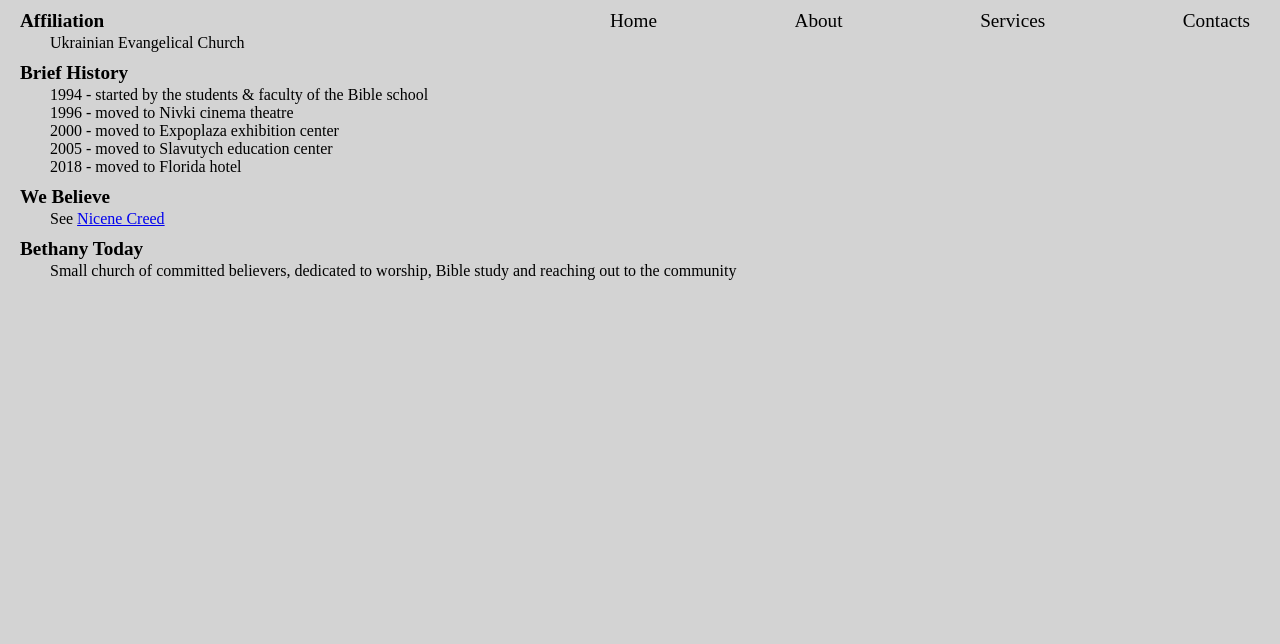
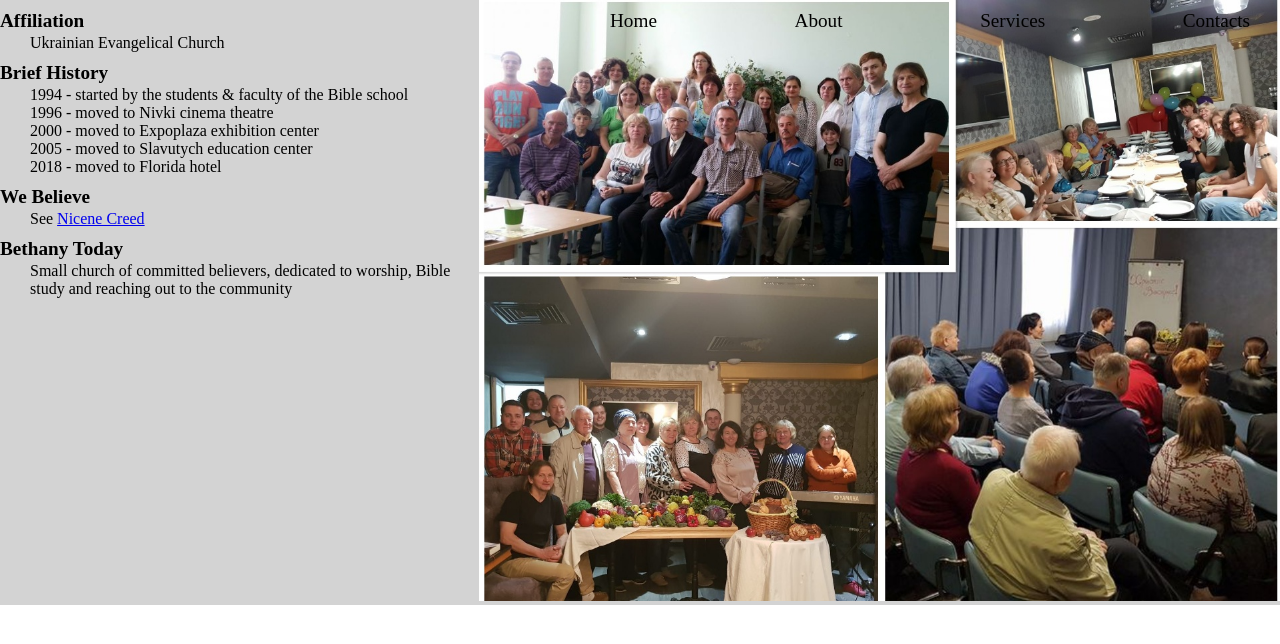
Before and after one commit to vikhulei/bethany_church, a React (Create React App) app: page /pages/about in a window 1280 px wide. Shown: the top 644 px of the page. Built offline with nearby package versions, Linux system fonts and the light colour scheme; a web font is replaced by a local one.

Commit message:
App.js cleaned

```diff
--- a/src/App.js
+++ b/src/App.js
@@ -10,17 +10,10 @@ import Services from "./pages/Services";
 import Contacts from "./pages/Contacts";
 
 const Wrapper = styled.div`
-  position: absolute;
-  width: 100vw;
-  height: 100vh;
-  display: flex;
   background-color: lightgray;
-  z-index: -99;
 `;
 
-const Pages = styled.div`
-  display: block;
-`;
+const Pages = styled.div``;
 
 export default function App() {
   const [mobileVersion, setMobileVersion] = useState(true);
--- a/src/pages/desktop/AboutDesk.js
+++ b/src/pages/desktop/AboutDesk.js
@@ -2,10 +2,15 @@ import React from "react";
 import styled from "styled-components";
 import collage from "../../assets/collage.jpg";
 
+const Wrapper = styled.div`
+  display: flex;
+  overflow: scroll;
+`;
+
 const TextWrapper = styled.div`
-  width: 100%;
+  /* width: 100%;
   height: 100%;
-  margin: 0 20px;
+  margin: 0 20px; */
 `;
 
 const Heading = styled.h2`
@@ -18,9 +23,9 @@ const MainText = styled.p`
 `;
 
 const PhotoWrapper = styled.div`
-  width: 100%;
-  margin: 30px 20px;
-  justify-content: center;
+  /* width: 100%;
+  margin: 30px 20px; */
+  /* justify-content: center; */
 `;
 
 const Photo = styled.img`
@@ -29,9 +34,13 @@ const Photo = styled.img`
   object-fit: contain;
 `;
 
+const Test = styled.div`
+  position: relative;
+`;
+
 const AboutDesk = () => {
   return (
-    <>
+    <Wrapper>
       <TextWrapper>
         <Heading>Affiliation</Heading>
         <MainText>Ukrainian Evangelical Church</MainText>
@@ -65,7 +74,7 @@ const AboutDesk = () => {
       <PhotoWrapper>
         <Photo src={collage} alt="collage" />
       </PhotoWrapper>
-    </>
+    </Wrapper>
   );
 };
 
```
Also changed, not shown: src/assets/church_main.jpg, src/assets/church_main_mobile.jpg.
